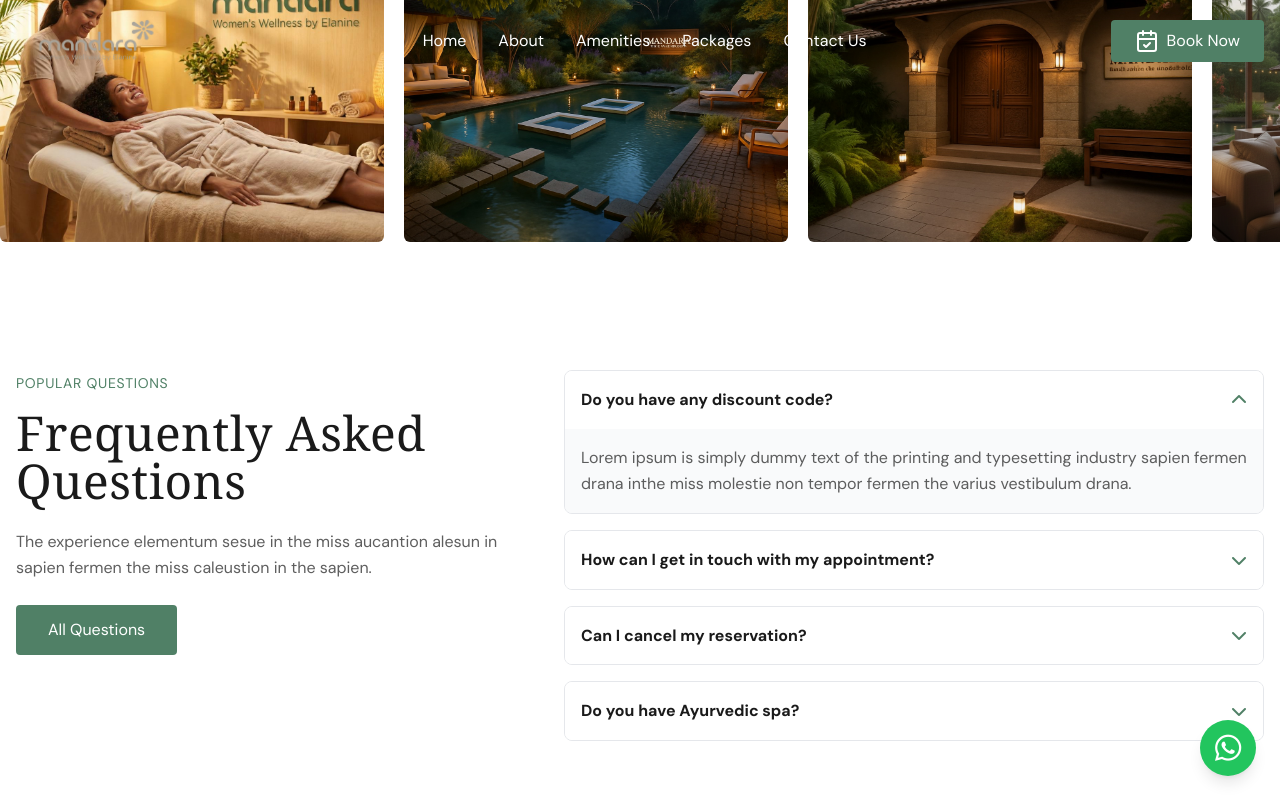
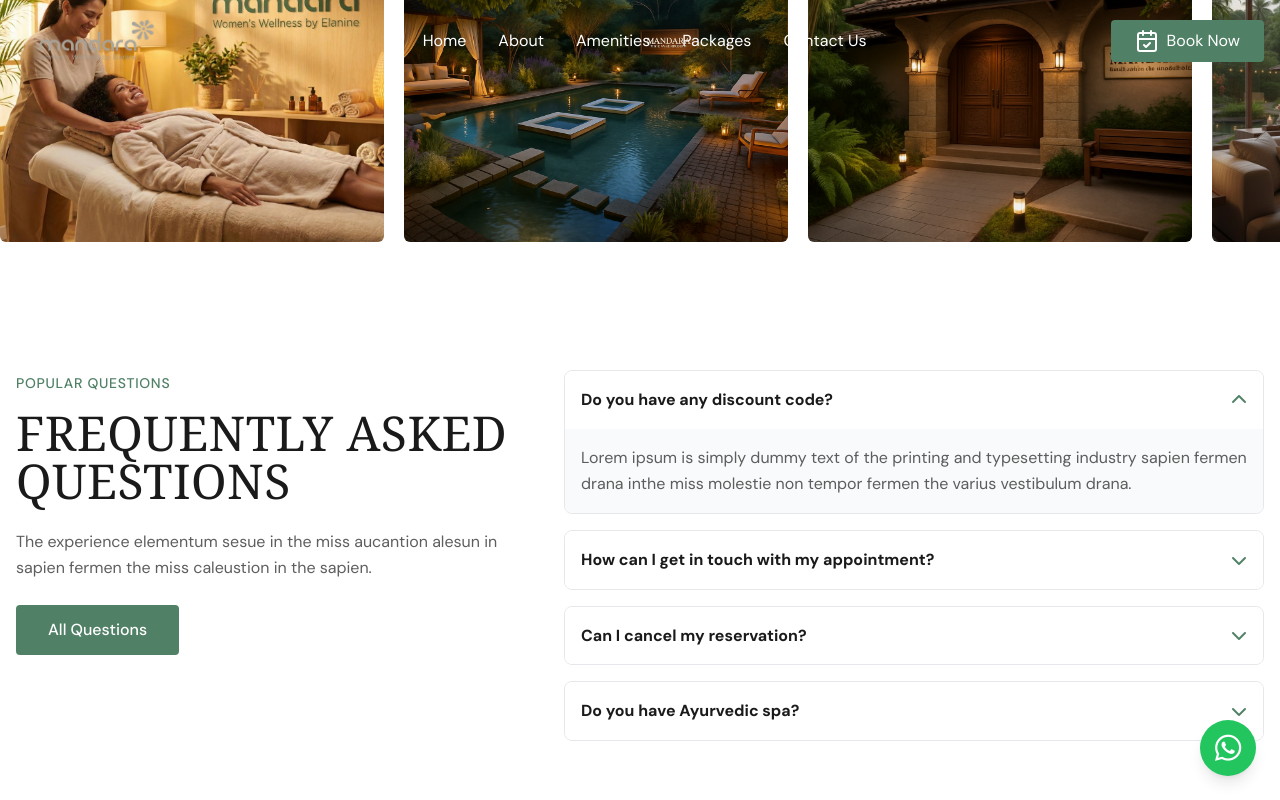
Before and after one commit to reacttrogon/mandara, a Next.js app: page / in a window 1280 px wide. Both pictures are taken after a click on the element "Do you have any discount code?". Shown: the part 5258-6058 px from the top of the page. Built offline with nearby package versions, Linux system fonts and the light colour scheme.

Commit message:
Faq section

```diff
--- a/src/app/_components/FAQSection.js
+++ /dev/null
@@ -1,75 +0,0 @@
-'use client'
-
-import { useState } from 'react'
-
-export default function FAQSection() {
-    const [activeIndex, setActiveIndex] = useState(null)
-
-    const faqs = [
-        {
-            question: "Do you have any discount code?",
-            answer: "Lorem ipsum is simply dummy text of the printing and typesetting industry sapien fermen drana inthe miss molestie non tempor fermen the varius vestibulum drana."
-        },
-        {
-            question: "How can I get in touch with my appointment?",
-            answer: "Lorem ipsum is simply dummy text of the printing and typesetting industry sapien fermen drana inthe miss molestie non tempor fermen the varius vestibulum drana."
-        },
-        {
-            question: "Can I cancel my reservation?",
-            answer: "Lorem ipsum is simply dummy text of the printing and typesetting industry sapien fermen drana inthe miss molestie non tempor fermen the varius vestibulum drana."
-        },
-        {
-            question: "Do you have Ayurvedic spa?",
-            answer: "Lorem ipsum is simply dummy text of the printing and typesetting industry sapien fermen drana inthe miss molestie non tempor fermen the varius vestibulum drana."
-        }
-    ]
-
-    const toggleAccordion = (index) => {
-        setActiveIndex(activeIndex === index ? null : index)
-    }
-
-    return (
-        <section className="py-16 md:py-24 bg-white">
-            <div className="container mx-auto px-4">
-                <div className="flex flex-col lg:flex-row items-start gap-12">
-                    <div className="w-full lg:w-5/12">
-                        <span className="text-sm uppercase tracking-wider text-primary mb-4 inline-block">Popular Questions</span>
-                        <h2 className="text-3xl md:text-4xl lg:text-5xl font-serif mb-6 text-dark">
-                            Frequently Asked Questions
-                        </h2>
-                        <p className="text-dark/70 mb-6 leading-relaxed">
-                            The experience elementum sesue in the miss aucantion alesun in sapien fermen the miss caleustion in the sapien.
-                        </p>
-                        <a href="#" className="inline-block px-8 py-3 bg-primary text-white rounded hover:bg-primary/90 transition-colors">
-                            All Questions
-                        </a>
-                    </div>
-
-                    <div className="w-full lg:w-7/12">
-                        <ul className="space-y-4">
-                            {faqs.map((faq, index) => (
-                                <li key={index} className="border border-gray-200 rounded-lg overflow-hidden">
-                                    <div
-                                        className="acc-btn p-4 cursor-pointer bg-white hover:bg-gray-50 transition-colors flex justify-between items-center"
-                                        onClick={() => toggleAccordion(index)}
-                                    >
-                                        <span className="font-semibold text-dark">{faq.question}</span>
-                                        <i className={`fas fa-chevron-${activeIndex === index ? 'up' : 'down'} text-primary`}></i>
-                                    </div>
-                                    <div
-                                        className={`acc-content transition-all duration-300 ${activeIndex === index ? 'max-h-96 opacity-100' : 'max-h-0 opacity-0 overflow-hidden'
-                                            }`}
-                                    >
-                                        <div className="p-4 bg-gray-50">
-                                            <p className="text-dark/70 leading-relaxed">{faq.answer}</p>
-                                        </div>
-                                    </div>
-                                </li>
-                            ))}
-                        </ul>
-                    </div>
-                </div>
-            </div>
-        </section>
-    )
-}
--- /dev/null
+++ b/src/app/_components/FAQSection.jsx
@@ -0,0 +1,84 @@
+"use client";
+
+import { useState } from "react";
+import { faqs } from "../_utils/data";
+
+export default function FAQSection() {
+  const [activeIndex, setActiveIndex] = useState(null);
+
+  const toggleAccordion = (index) => {
+    setActiveIndex(activeIndex === index ? null : index);
+  };
+
+  return (
+    <section className="py-16 md:py-24 bg-white">
+      <div className="container mx-auto px-4">
+        <div className="flex flex-col lg:flex-row items-start gap-12">
+          {/* LEFT */}
+          <div className="w-full lg:w-5/12">
+            <span className="text-sm uppercase tracking-wider text-primary mb-4 inline-block font-medium">
+              Popular Questions
+            </span>
+
+            <h2 className="text-3xl md:text-4xl lg:text-5xl font-serif font-light mb-6 text-dark uppercase">
+              Frequently Asked Questions
+            </h2>
+
+            <p className="text-dark/70 mb-6 leading-relaxed font-light">
+              The experience elementum sesue in the miss aucantion alesun in
+              sapien fermen the miss caleustion in the sapien.
+            </p>
+
+            <a
+              href="#"
+              className="inline-block px-8 py-3 bg-primary text-white rounded font-medium hover:bg-primary/90 transition-colors"
+            >
+              All Questions
+            </a>
+          </div>
+
+          {/* RIGHT */}
+          <div className="w-full lg:w-7/12">
+            <ul className="space-y-4">
+              {faqs.map((faq, index) => (
+                <li
+                  key={index}
+                  className="border border-gray-200 rounded-lg overflow-hidden"
+                >
+                  <div
+                    className="acc-btn p-4 cursor-pointer bg-white hover:bg-gray-50 transition-colors flex justify-between items-center"
+                    onClick={() => toggleAccordion(index)}
+                  >
+                    <span className="text-dark font-semibold">
+                      {faq.question}
+                    </span>
+
+                    <i
+                      className={`fas fa-chevron-${
+                        activeIndex === index ? "up" : "down"
+                      } text-primary`}
+                    ></i>
+                  </div>
+
+                  <div
+                    className={`acc-content transition-all duration-300 ${
+                      activeIndex === index
+                        ? "max-h-96 opacity-100"
+                        : "max-h-0 opacity-0 overflow-hidden"
+                    }`}
+                  >
+                    <div className="p-4 bg-gray-50">
+                      <p className="text-dark/70 leading-relaxed font-light">
+                        {faq.answer}
+                      </p>
+                    </div>
+                  </div>
+                </li>
+              ))}
+            </ul>
+          </div>
+        </div>
+      </div>
+    </section>
+  );
+}
--- a/src/app/_utils/data.js
+++ b/src/app/_utils/data.js
@@ -132,3 +132,26 @@ export const galleries = [
   "/assets/gallery/modern.png",
   "/assets/gallery/bedroom.png",
 ];
+
+export const faqs = [
+  {
+    question: "Do you have any discount code?",
+    answer:
+      "Lorem ipsum is simply dummy text of the printing and typesetting industry sapien fermen drana inthe miss molestie non tempor fermen the varius vestibulum drana.",
+  },
+  {
+    question: "How can I get in touch with my appointment?",
+    answer:
+      "Lorem ipsum is simply dummy text of the printing and typesetting industry sapien fermen drana inthe miss molestie non tempor fermen the varius vestibulum drana.",
+  },
+  {
+    question: "Can I cancel my reservation?",
+    answer:
+      "Lorem ipsum is simply dummy text of the printing and typesetting industry sapien fermen drana inthe miss molestie non tempor fermen the varius vestibulum drana.",
+  },
+  {
+    question: "Do you have Ayurvedic spa?",
+    answer:
+      "Lorem ipsum is simply dummy text of the printing and typesetting industry sapien fermen drana inthe miss molestie non tempor fermen the varius vestibulum drana.",
+  },
+];
--- a/src/app/page.js
+++ b/src/app/page.js
@@ -10,7 +10,7 @@ import WhatWeOfferSection from "./_components/WhatWeOfferSection.jsx";
 import WhyChooseUsSection from "./_components/WhyChooseUsSection.jsx";
 import Packages from "./_components/Packages.jsx";
 import GallerySection from "./_components/GallerySection.jsx";
-import FAQSection from "./_components/FAQSection";
+import FAQSection from "./_components/FAQSection.jsx";
 import AmenitiesSection from "./_components/AmenitiesSection";
 import VideoSection from "./_components/VideoSection";
 import WhoShouldJoinSection from "./_components/WhoShouldJoinSection";
```
